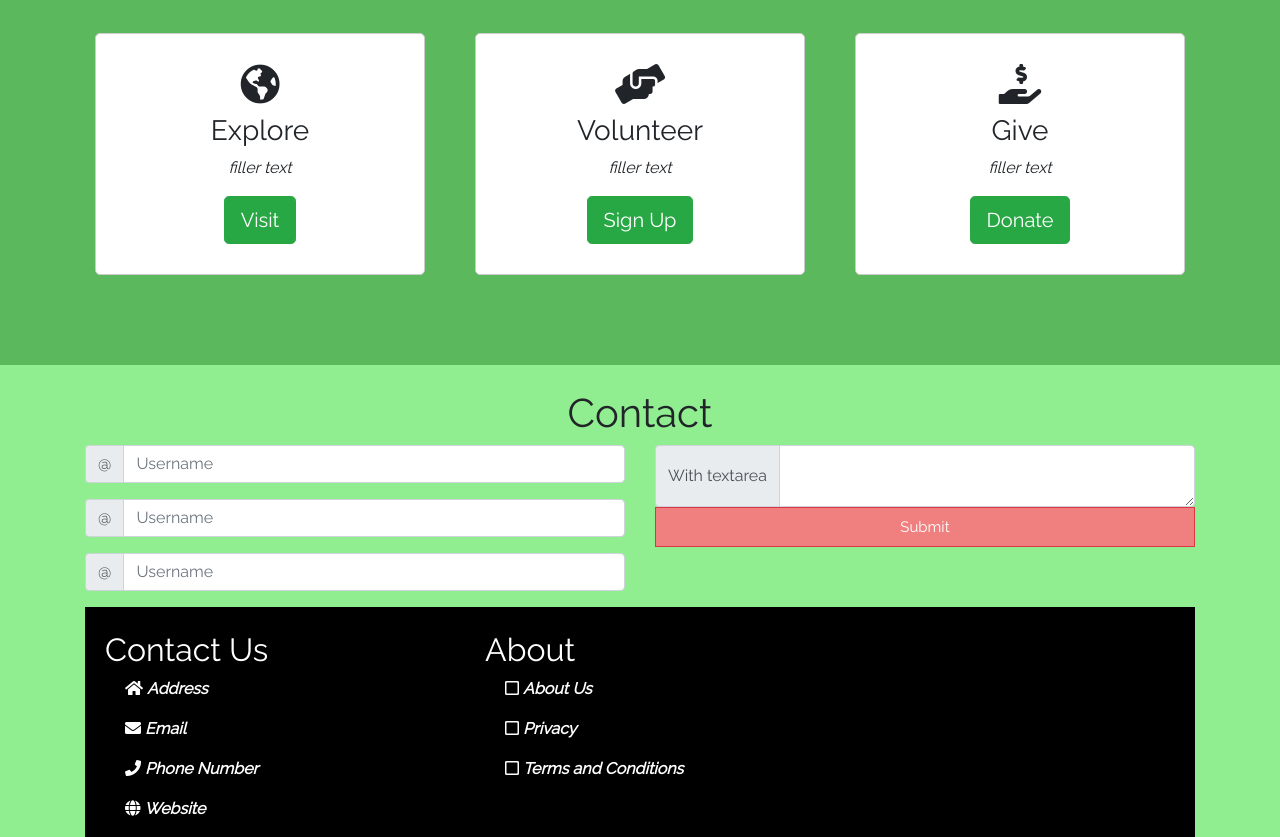
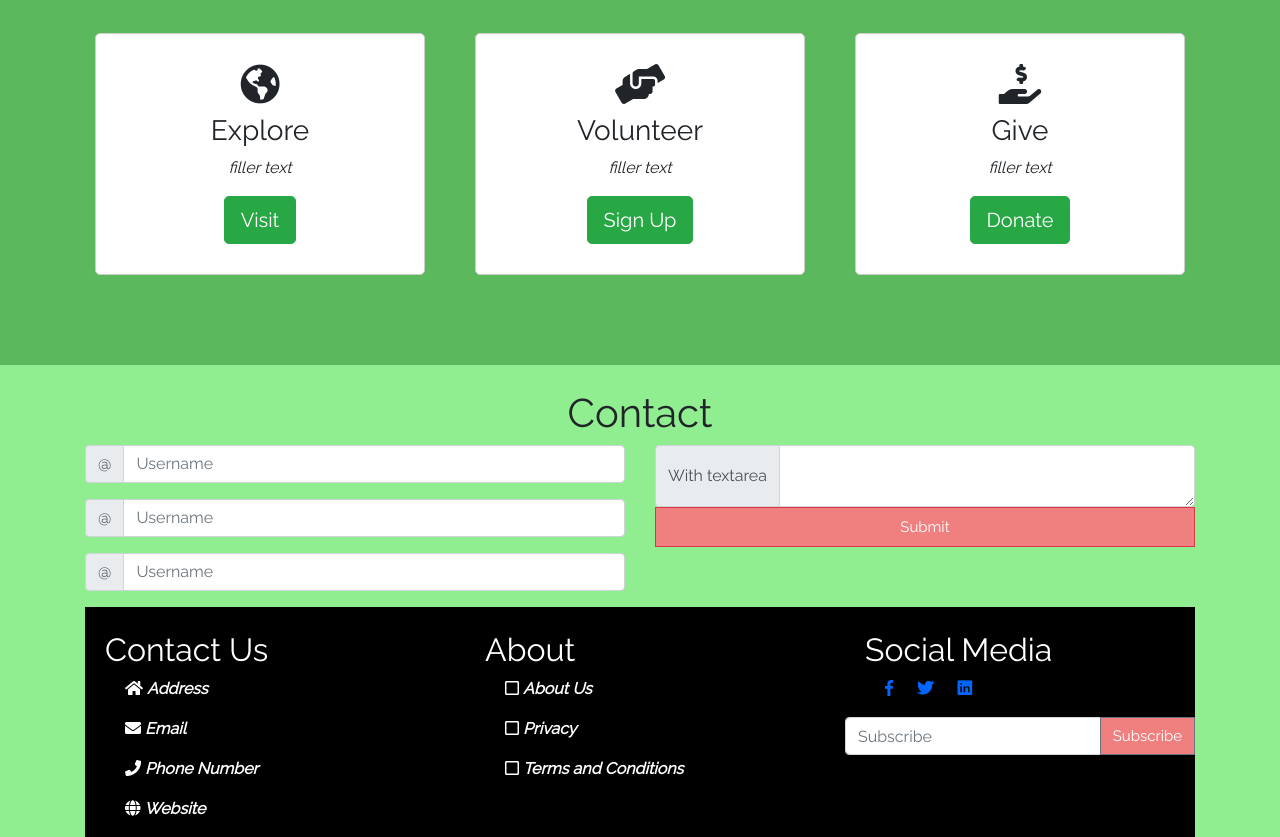
Before and after one commit to faywong8/first_project, a plain HTML site: page index.html in a window 1280 px wide. Shown: the part 1818-2655 px from the top of the page. Drawn offline with nearby package versions, Linux system fonts and the light colour scheme.

Commit message:
Final Footer

```diff
--- a/index.html
+++ b/index.html
@@ -215,6 +215,22 @@
                 <p><i class="far fa-square"></i>
                 <span><strong>Terms and Conditions</strong></span></p>
         </div>
+<!--Social Media footer-->
+        <div class= "col-mg-4 col-lg-4">
+            <h2 align="left">Social Media</h2>
+            <p><i class="fab fa-facebook-f" style="color: #0066ff;"></i>
+                <span><strong><i class="fab fa-twitter" style="color: #0066ff;"></i></strong></span>
+                <span><strong><i class="fab fa-linkedin" style="color: #0066ff;"></i></strong></span>
+            </p>
+            <p>
+                <div class="input-group mb-3">
+                  <input type="text" class="form-control" placeholder="Subscribe" aria-label="Subscibe" aria-describedby="button-addon2">
+                  <div class="input-group-append">
+                    <button class="btn btn-outline-secondary" type="button" id="button-addon2">Subscribe</button>
+                  </div>
+                </div>
+            </p>
+        </div>
     </div>
 </section>
 <!--end footer section-->
--- a/style.css
+++ b/style.css
@@ -116,3 +116,6 @@ header p{
     background-color: black;
     color: white;
 }
+.button {
+    background-color: #4CAF50;
+}
```
